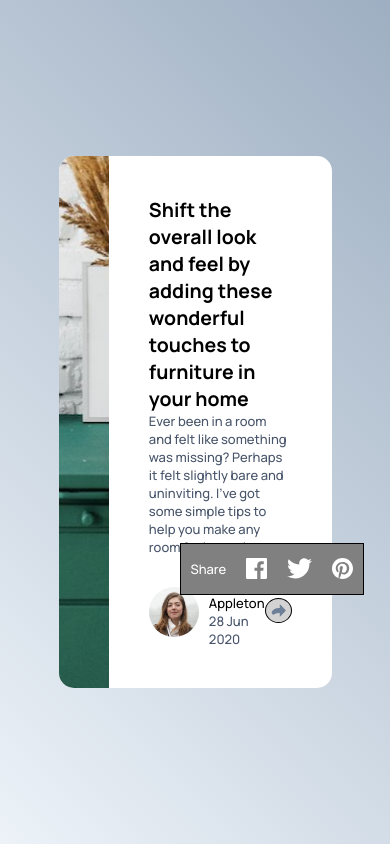
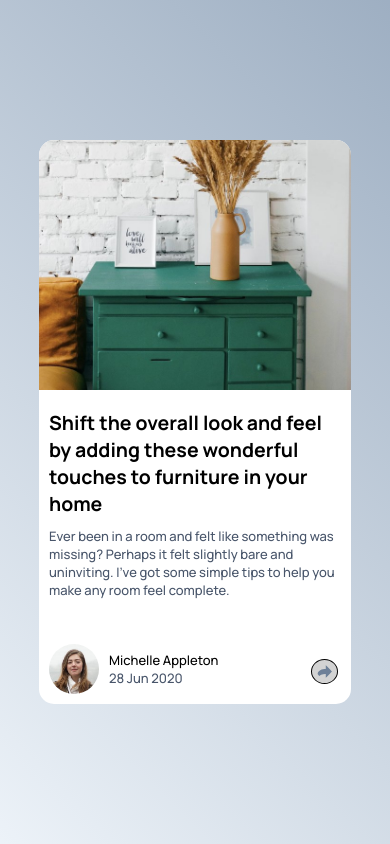
Before and after one commit to guusteak/article-JS, a plain HTML site: page index.html in a window 390 px wide. Drawn offline with Linux system fonts and the light colour scheme.

Commit message:
add mobile view

```diff
--- a/app.js
+++ b/app.js
@@ -8,10 +8,13 @@ function show(){
     console.log("dodalem");
     if(flag.classList.contains("none")){
         flag.classList.remove("none");
+        flag.classList.add("boom");
         console.log("drugi klik");
     }
     else{
+        flag.classList.remove("boom");
         flag.classList.add("none");
         console.log("pierwszy klik");
+
     }
 }
--- a/index.html
+++ b/index.html
@@ -36,7 +36,7 @@
         </div>
         <div class="JS-button">
           <img src="images/icon-share.svg" alt="bbb" id="bbb">
-          <div id="JS-inner-button">
+          <div id="JS-inner-button" class="none">
             <p>Share</p>
             <img src="images/icon-facebook.svg" alt="facebook">
             <img src="images/icon-twitter.svg" alt="twitter">
--- a/styles.css
+++ b/styles.css
@@ -26,6 +26,7 @@ body{
     display: flex;
     background-color: white;
     border-radius: 15px;
+    min-width: 600px;
 
 }
 
@@ -66,6 +67,7 @@ body{
     flex-direction: column;
     justify-content: space-between;
     height: 60%;
+    gap: 10px;
 }
 
 .person{
@@ -106,6 +108,14 @@ body{
     align-items: center;
     top: -55px;
     left: -85px;
+    border-radius: 10px;
+    text-transform: uppercase;
+    letter-spacing: 5px;
+}
+
+.boom{
+    transform: scale(1.01);
+    transition: all 500ms;
 }
 
 .none{
@@ -119,3 +129,48 @@ body{
 .gray{
     color: hsl(217, 19%, 35%);
 }
+
+@media only screen and (max-width: 400px){
+    .container{
+        width: 80%;
+        flex-direction: column;
+        min-width: 300px;
+        min-height: fit-content;
+        border-radius: 15px;
+        overflow: hidden;
+    }
+    .left-image{
+        width: 100%;
+        border-radius: 0 0 0 0;
+    }
+
+    .right-text{
+        width: 100%;
+        padding: 0px;
+        min-height: 300px;
+    }
+    .heading{
+        min-height: 200px;
+        justify-content: center;
+        margin: 10px;
+
+    }
+
+    .bottom-text{
+        margin: 10px;
+    }
+
+    #bbb{
+        z-index: 1;
+        position: absolute;
+        top: -10px;
+        left: -30px;
+    }
+
+    #JS-inner-button{
+        left: -300px;
+        top:-25px;
+        z-index: 0;
+        width: 300px
+    }
+}
```
